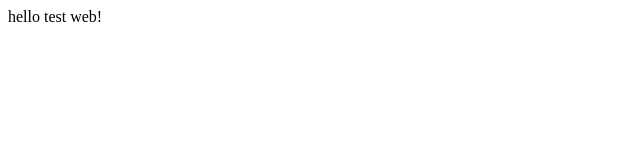
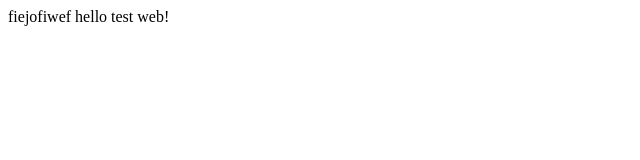
Before and after one commit to dnkm/testweb, a plain HTML site: page index.html in a window 1280 px wide. Shown: the full height of the page, 0-640 px from the left. Drawn offline with Linux system fonts and the light colour scheme.

Commit message:
mofidied

```diff
--- a/index.html
+++ b/index.html
@@ -1,3 +1,3 @@
 <html>
-	<body>hello test web!</body>
+	<body>fiejofiwef hello test web!</body>
 </html>
```
